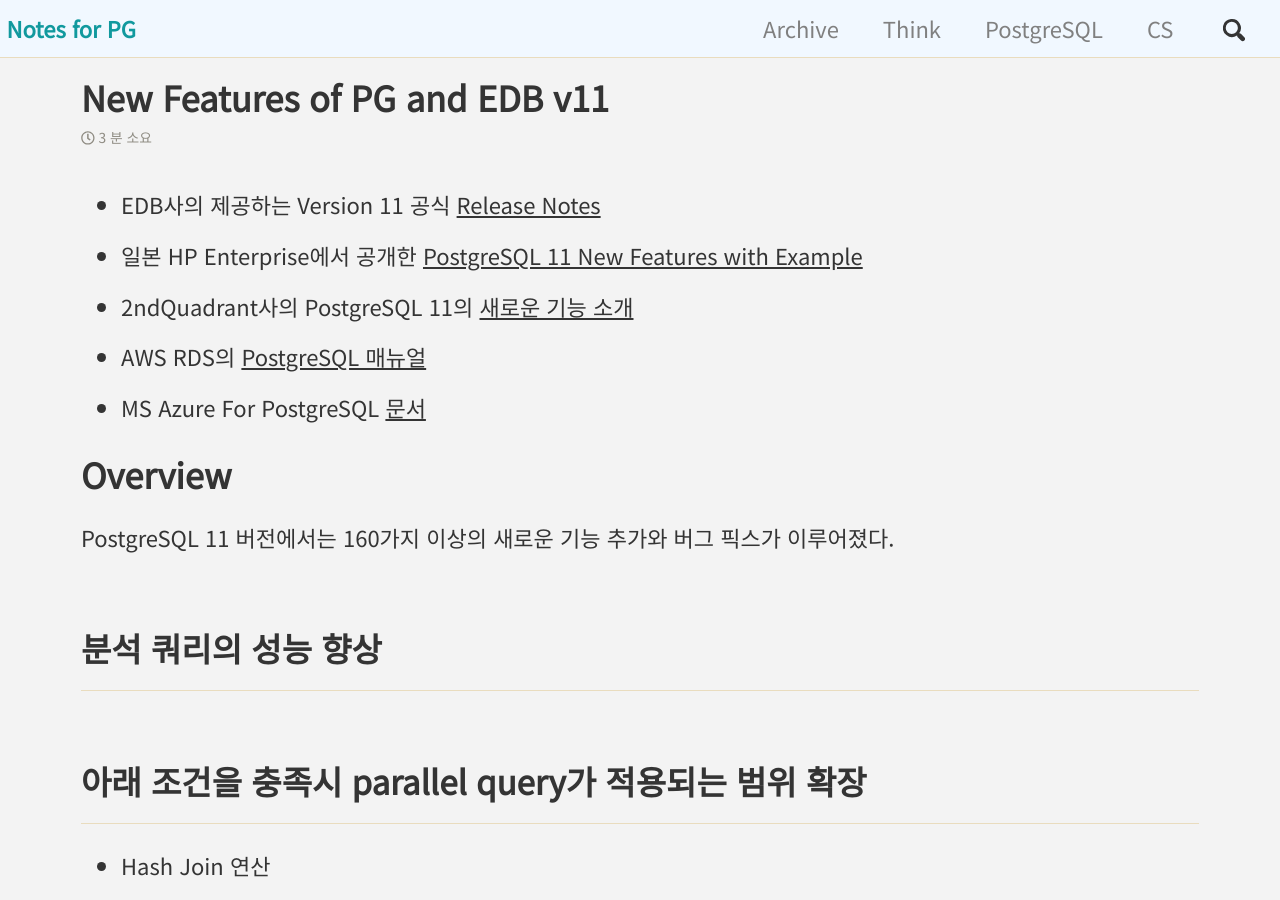
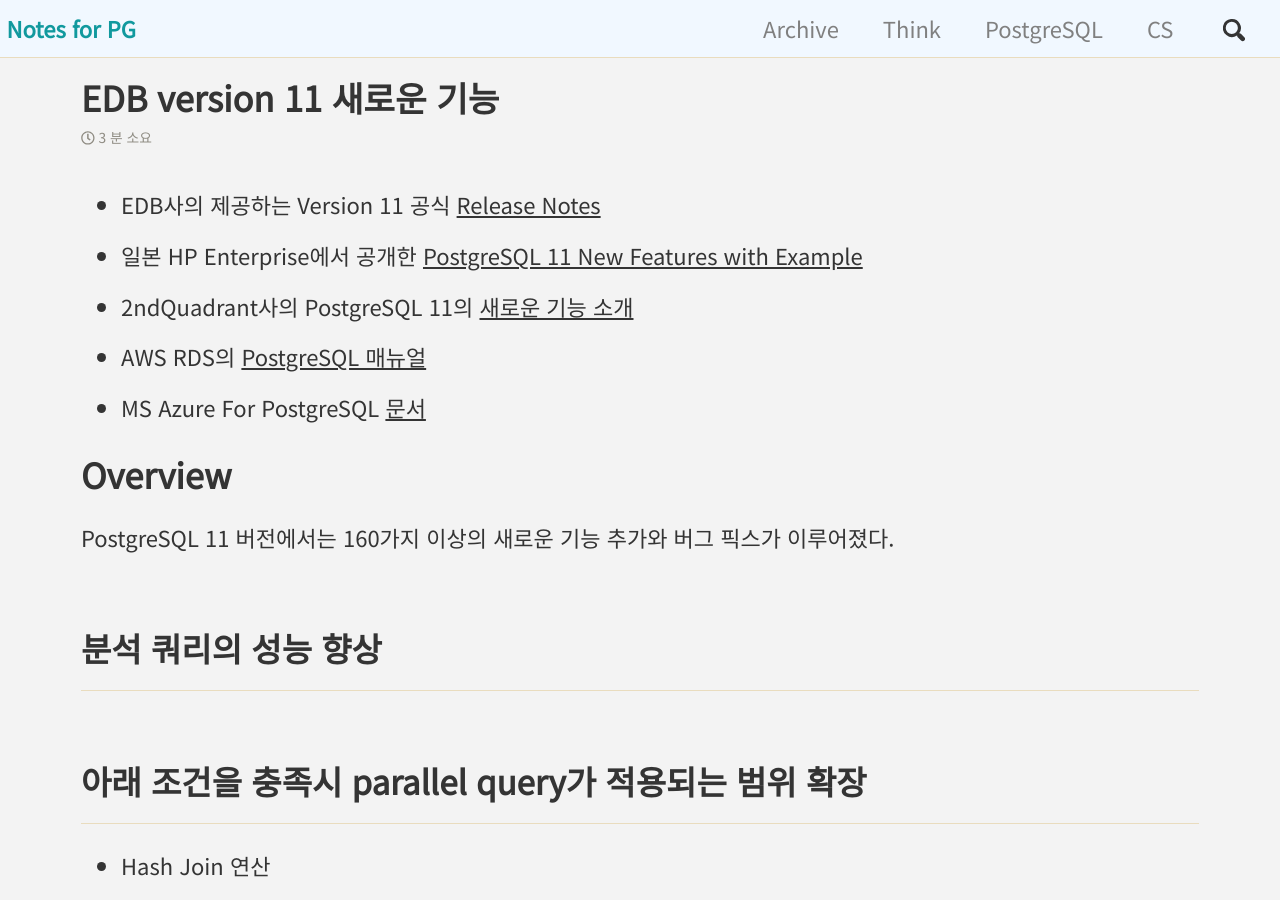
Before and after one commit to coiy/coiy.github.io, a Jekyll site: the page built from _posts/2019-12-12-pg_and_edb_v11_new_features.md, in a window 1280 px wide and 900 px high. Built offline with Jekyll 4.4.1, drawn with Linux system fonts in a browser that asks for light colours; cached includes are drawn as plain includes.

Commit message:
title changed.

```diff
--- a/_posts/2019-12-12-pg_and_edb_v11_new_features.md
+++ b/_posts/2019-12-12-pg_and_edb_v11_new_features.md
@@ -1,7 +1,7 @@
 ---
 published: true
 layout: single
-title: "New Features of PG and EDB v11"
+title: "EDB version 11 새로운 기능"
 category: PostgreSQL
 comments: false
 ---
```
